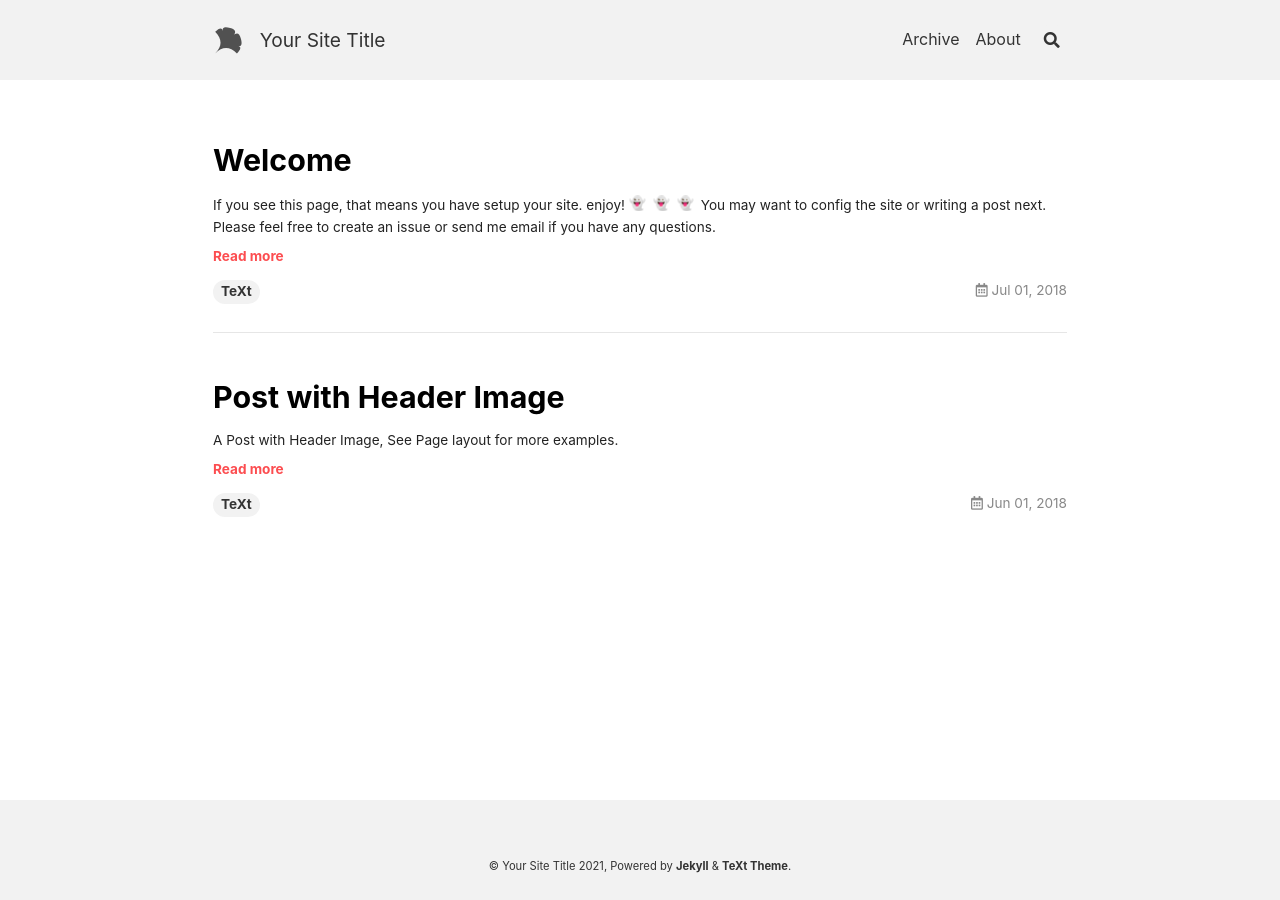
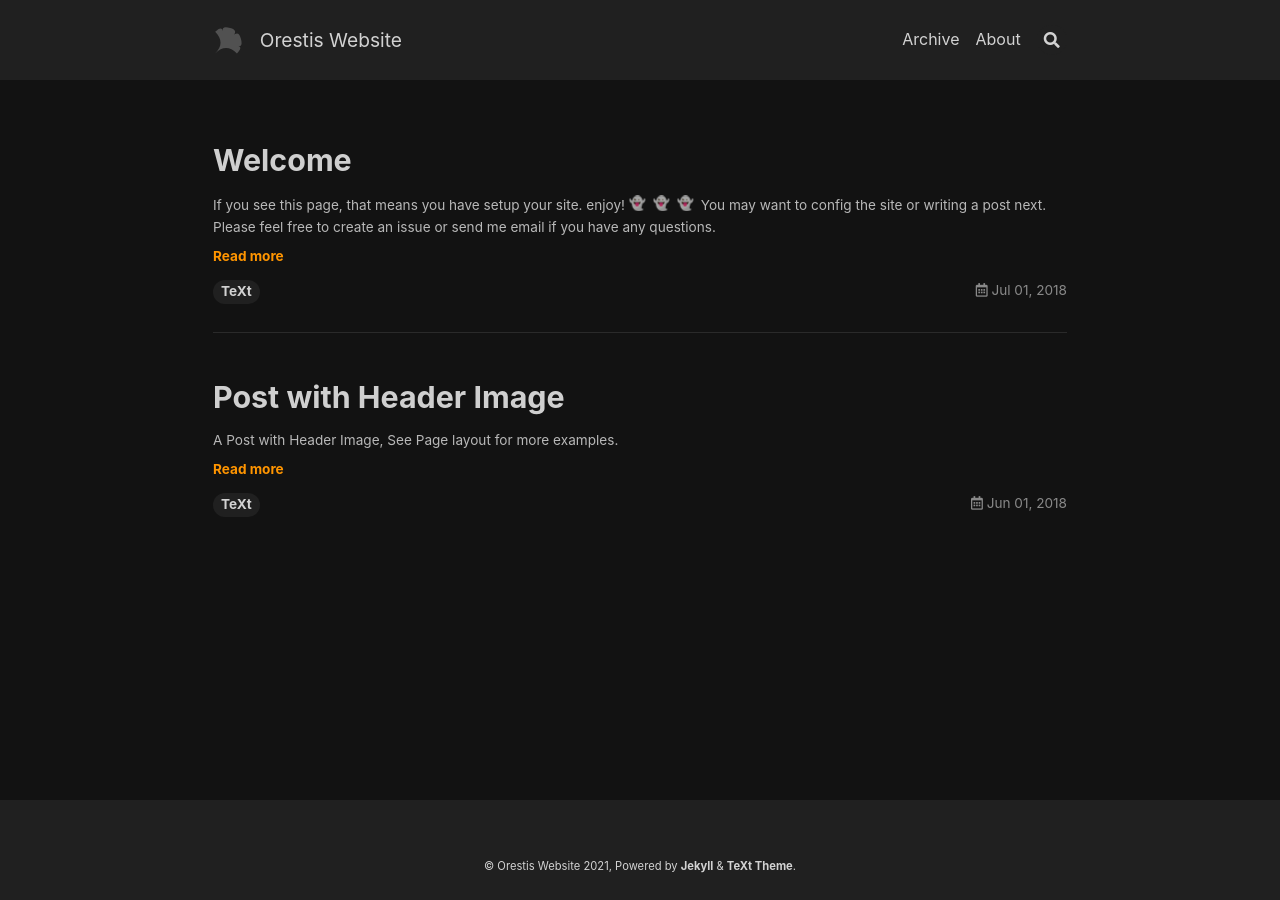
Before and after one commit to OrestisStefanou/OrestisStefanou.github.io, a Jekyll site: the page built from index.html, in a window 1280 px wide. Built offline with Jekyll 4.4.1, drawn with Linux system fonts in a browser that asks for light colours; nearby versions of some CDN libraries; emoji names are drawn with the system emoji font; the list of posts is cut into pages by our own code.

Commit message:
confing changes

```diff
--- a/_config.yml
+++ b/_config.yml
@@ -16,13 +16,13 @@
 
 ## => Site Settings
 ##############################
-text_skin: default # "default" (default), "dark", "forest", "ocean", "chocolate", "orange"
-highlight_theme: default # "default" (default), "tomorrow", "tomorrow-night", "tomorrow-night-eighties", "tomorrow-night-blue", "tomorrow-night-bright"
+text_skin: dark # "default" (default), "dark", "forest", "ocean", "chocolate", "orange"
+highlight_theme: tomorrow-night # "default" (default), "tomorrow", "tomorrow-night", "tomorrow-night-eighties", "tomorrow-night-blue", "tomorrow-night-bright"
 url     : # the base hostname & protocol for your site e.g. https://www.someone.com
 baseurl : # does not include hostname
-title   : Your Site Title
+title   : Orestis Website
 description: > # this means to ignore newlines until "Language & timezone"
-  Your Site Description
+  A website to test Jekyll
 
 
 ## => Language and Timezone
@@ -35,10 +35,10 @@
 ##############################
 author:
   type      : # "person" (default), "organization"
-  name      : Your Name
+  name      : Orestis Stefanou
   url       :
   avatar    : # path or url of avatar image (square)
-  bio       : I am an amazing person.
+  bio       : I am a person.
   email     :
   facebook  : # "user_name" the last part of your profile url, e.g. https://www.facebook.com/user_name
   twitter   : # "user_name" the last part of your profile url, e.g. https://twitter.com/user_name
```
